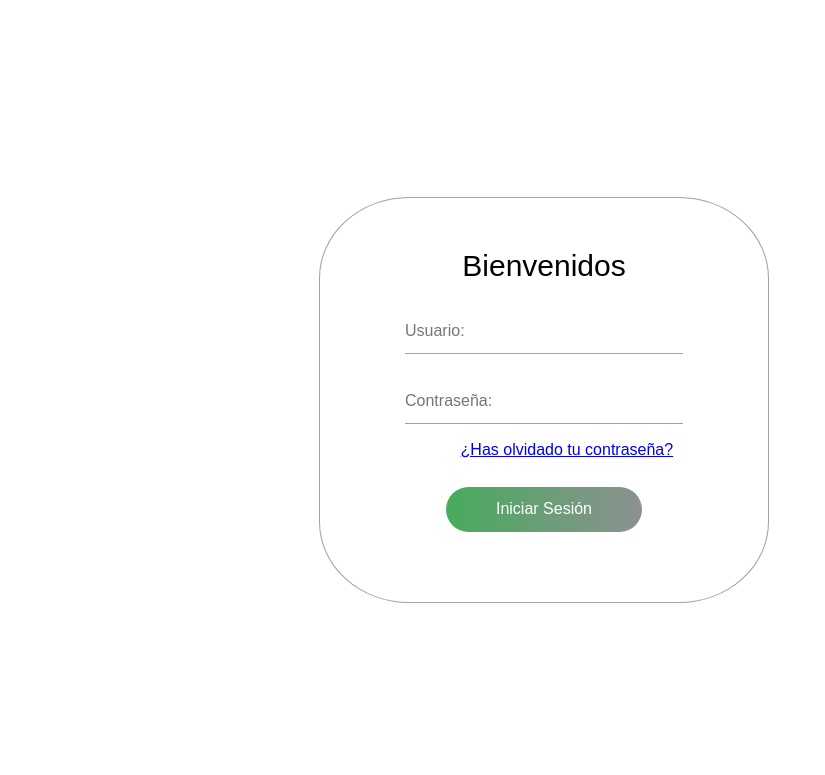
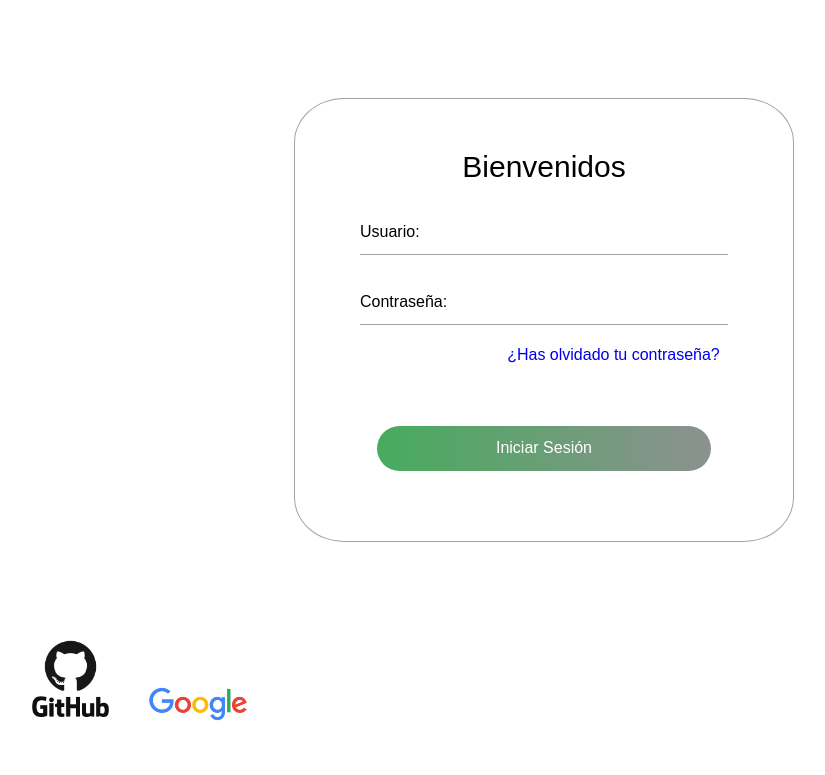
Before and after one commit to BrusmelGil/My-Crew, a plain HTML site: page index.html in a window 1280 px wide. Shown: the whole page, without its empty margins (96-921 px from the left). Drawn offline with Linux system fonts and the light colour scheme.

Commit message:
login, github link and google finished

```diff
--- a/index.html
+++ b/index.html
@@ -30,6 +30,16 @@
         </div>
     </section>
 
+    <section>
+        <div class="logo-content">
+        <a class="logo" href="https://github.com/" target="_blank"><img src="./imagen-herramienta/github.png" alt="logo de github"></a>
+        </div>
+        <div class="logo-content-google">
+            <a class="logo" href="https://www.google.com/" target="_blank">  <img src="./imagen-herramienta/Google.png" alt="logo de Google">
+        </div>
+
+    </section>
+
 
 </body>
 
--- a/style.css
+++ b/style.css
@@ -30,8 +30,7 @@
     font-size: 16px;
     line-height: 1.5;
     overflow: hidden;
-    min-height: 100vh;
-    padding: 60px 15px;
+    min-height: 80vh;
     display: flex;
     align-items: center;
     justify-content: center;
@@ -40,7 +39,7 @@
 
 .form-content {
     width: 100%;
-    max-width: 450px;
+    max-width: 500px;
     position: relative;
     z-index: 1;
 }
@@ -48,8 +47,8 @@
 .form-content .box {
     border-color: var(--glass-bg-color);
     border: 1px solid var(--border-color);
-    padding: 50px 60px;
-    border-radius: 20%;
+    padding: 50px 40px;
+    border-radius: 10%;
     backdrop-filter: var(--blur);
 }
 
@@ -86,9 +85,14 @@
     outline: none;
 }
 
+a{
+    text-decoration: none;
+    font-weight: 500;
+}
+
 .form-content .btn {
     height: 45px;
-    width: 60%;
+    width: 80%;
     font-size: 16px;
     font-weight: 500;
     text-transform: capitalize;
@@ -102,7 +106,8 @@
     position: relative;
     z-index: 1;
     overflow: hidden;
-    margin-left: 20%;
+    margin-left: 10%;
+    margin-top: 8%;
 
 }
 
@@ -125,5 +130,27 @@
 
 .form-content .input-link {
     margin-top: 5%;
-    margin-left: 20%;
+    margin-left: 40%;
 }
+
+.form-content ::placeholder{
+    color:var(--tex-black);
+    opacity: 1;
+}
+
+.logo-main{
+    display: flex;
+    width: 50%;
+}
+
+.logo-content img{
+    width: 6%;
+    float: left;
+    margin-left: 10%;
+}
+
+.logo-content-google img {
+    width: 10%;
+    margin-left: 2%;
+
+}
```
